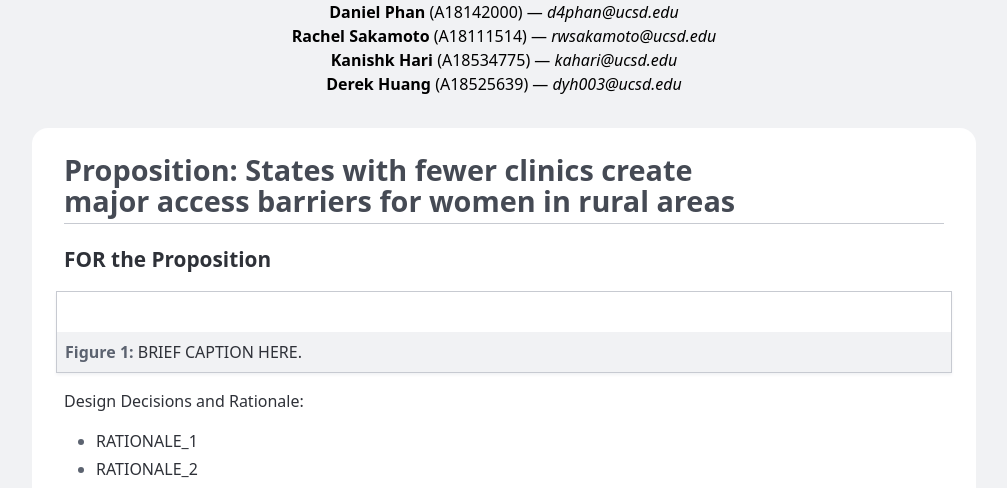
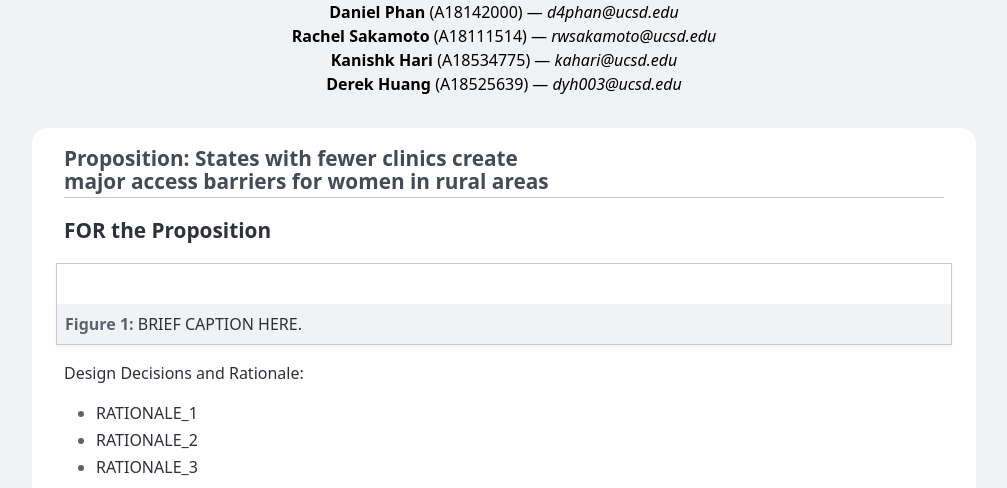
Before and after one commit to d4phan/project2_report, a plain HTML site: page index.html in a window 1280 px wide. Shown: the part 303-791 px from the top of the page, without its empty margins (136-1143 px from the left). Drawn offline with Linux system fonts and the light colour scheme.

Commit message:
Editted Proposition Size

```diff
--- a/index.html
+++ b/index.html
@@ -64,6 +64,11 @@
       h2 {
         font-size: 180%;
         color: var(--color-neutral-30);
+      }
+
+      h2.proposition {
+        font-size: 130%;
+        font-weight: 600;
       }
 
       h3 {
@@ -157,7 +162,7 @@
     </header>
 
     <main>
-      <h2>Proposition: States with fewer clinics create major access barriers for women in rural areas</h2>
+      <h2 class="proposition">Proposition: States with fewer clinics create major access barriers for women in rural areas</h2>
 
       <section>
         <h3>FOR the Proposition</h3>
```
